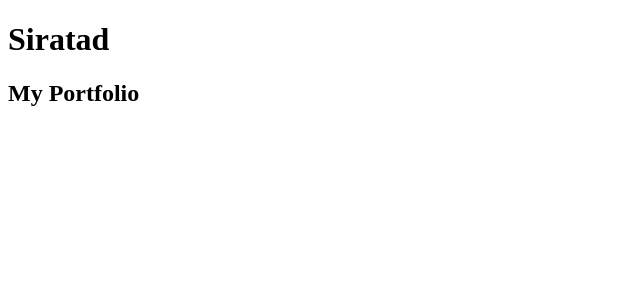
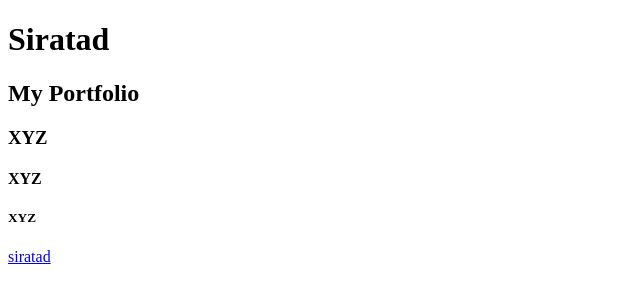
Before and after one commit to M3227UnitoCode/portfolio32, a plain HTML site: page index.html in a window 1280 px wide. Shown: the whole page, without its empty margins (0-640 px from the left). Drawn offline with Linux system fonts and the light colour scheme.

Commit message:
Update index.html

```diff
--- a/index.html
+++ b/index.html
@@ -10,3 +10,8 @@
     <h2>My Portfolio</h2>
 </body>
 </html>
+<h3>XYZ</h3>
+<h4>XYZ</h4>
+<h5>XYZ</h5>
+
+<a href="https://M3227M3227unitocode.github.io/portfolio32/">siratad</a>
```
